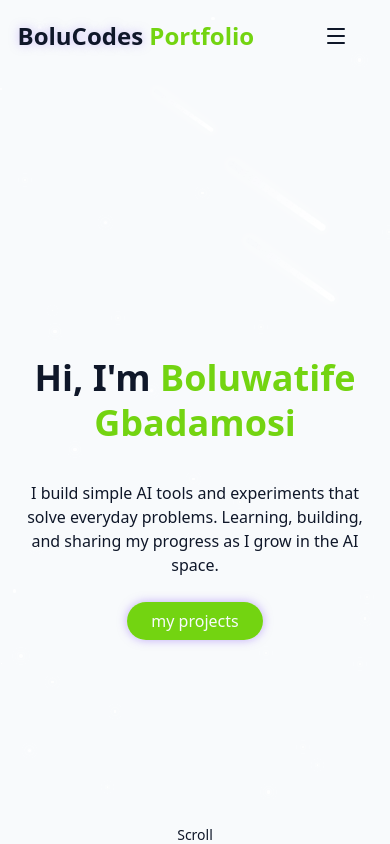
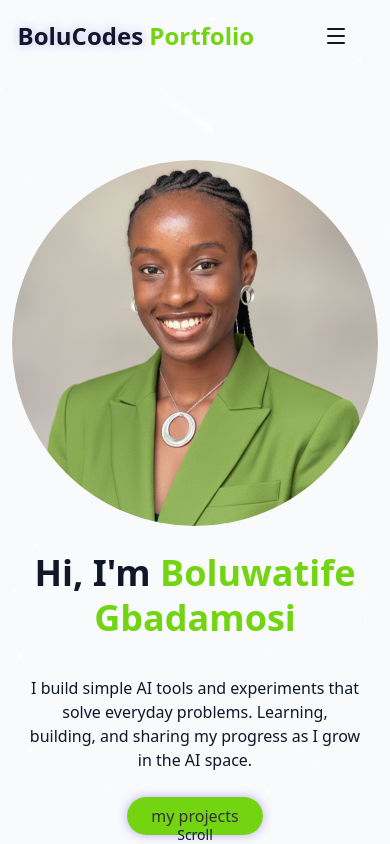
Before and after one commit to Zohza/My_Portfolio_Website, a React (Vite) app: page / in a window 390 px wide. Shown: the top 844 px of the page. Built offline with nearby package versions, Linux system fonts and the light colour scheme.

Commit message:
updated mobile view

```diff
--- a/src/Components/HeroSection.jsx
+++ b/src/Components/HeroSection.jsx
@@ -1,43 +1,63 @@
-import React, { useEffect } from 'react'
-import { ArrowDown } from 'lucide-react'
-import {useState} from 'react'
-import { cn } from '../lib/utils'
+import React, { useEffect } from "react";
+import { ArrowDown } from "lucide-react";
+import { useState } from "react";
+import { cn } from "../lib/utils";
 const HeroSection = () => {
-  const [isVisible, setIsVisible] = useState(false)
+  const [isVisible, setIsVisible] = useState(false);
 
-  useEffect(()=>{
-    setIsVisible(true)
-  })
+  useEffect(() => {
+    setIsVisible(true);
+  });
   return (
-
-<div className=' flex align-center justify-center'>
-<div id='home' className={cn(' flex md:flex justify-around items-center transition duration-500  min-h-screen w-full   md:container lg:w-[65%]',isVisible ? 'opacity-100 translate-x-0': 'translate-x-10 opacity-0')}>
-  <div >
-    <img src="/portfolio_img2.png" alt="image of Boluwatife" className=' hidden rounded-full md:block md:w-200 lg:250' />
+    <div className=" flex align-center justify-center">
+      <div
+        id="home"
+        className={cn(
+          " flex max-sm:flex-col max-sm:justify-center gap-6 p-3 md:flex justify-around items-center transition duration-500  min-h-screen w-full   md:container lg:w-[65%]",
+          isVisible ? "opacity-100 translate-x-0" : "translate-x-10 opacity-0"
+        )}
+      >
+        <img
+          src="/portfolio_img2.png"
+          alt="image of Boluwatife"
+          className="rounded-full md:block md:w-120 lg:250"
+        />
+        <div className="relative flex flex-col justify-center align-center px-4 gap-4">
+          <div className=" max-w-4xl z-10 flex flex-col gap-9">
+            <div className="text-4xl  md:text-6xl  font-bold leading-tight">
+              <span className="animate-fade-in opacity-0">Hi, I'm </span>
+              <span className="animate-fade-in-delay-1 opacity-0 text-primary">
+                Boluwatife{" "}
+              </span>
+              <span className="animate-fade-in-delay-2 opacity-0 text-primary">
+                Gbadamosi
+              </span>
             </div>
-  <div  className='relative flex flex-col justify-center align-center min-h-screen px-4 gap-4'>
-
-    <div className=' max-w-4xl z-10 flex flex-col gap-9 '>
-    <div className='text-4xl  md:text-6xl  font-bold leading-tight'>
-        <span className='animate-fade-in opacity-0'>Hi, I'm   </span>
-        <span className='animate-fade-in-delay-1 opacity-0 text-primary'>Boluwatife  </span>
-        <span className='animate-fade-in-delay-2 opacity-0 text-primary'>Gbadamosi</span>
-
+            <p className="animate-fade-in-delay-4">
+              I build simple AI tools and experiments that solve everyday
+              problems. Learning, building, and sharing my progress as I grow in
+              the AI space.
+            </p>
           </div>
-    <p className='animate-fade-in-delay-4'>I build simple AI tools and experiments that solve everyday problems. Learning, building, and sharing my progress as I grow in the AI space.</p>
+          <div className="pt-4">
+            <a
+              href="#projects"
+              className="space-y-2 cosmic-button animate-fade-in-delay-4 opacity-0"
+            >
+              {" "}
+              my projects
+            </a>
           </div>
-    <div className='pt-4'>
-        <a href="#projects" className='space-y-2 cosmic-button animate-fade-in-delay-4 opacity-0'> my projects</a>
-    </div>
-
         </div>
         <div className="absolute left-1/2 transform -translate-x-1/2 flex flex-col animate-bounce bottom-8">
-        <span className='text-sm mb-2'>Scroll</span>
-        <span className='h-5 w-5 text-primary'><ArrowDown /></span>
+          <span className="text-sm mb-2">Scroll</span>
+          <span className="h-5 w-5 text-primary">
+            <ArrowDown />
+          </span>
         </div>
       </div>
     </div>
-  )
-}
+  );
+};
 
-export default HeroSection
+export default HeroSection;
--- a/src/index.css
+++ b/src/index.css
@@ -79,6 +79,10 @@
   }
 }
 
+button {
+  cursor: pointer;
+}
+
 /* -------------------------
   Utilities
 -------------------------- */
@@ -123,7 +127,7 @@
   .cosmic-button {
     @apply px-6 py-2 rounded-full font-medium duration-300 hover:scale-105 active:scale-95;
     background-color: hsl(var(--primary));
-    color: hsl(var(--primary-foreground));
+    color: #333;
     transition: all 0.3s;
     box-shadow: 0 0 10px rgba(138, 92, 246, 0.5);
   }
```
Lines whose indentation alone changed are shown as unchanged.
